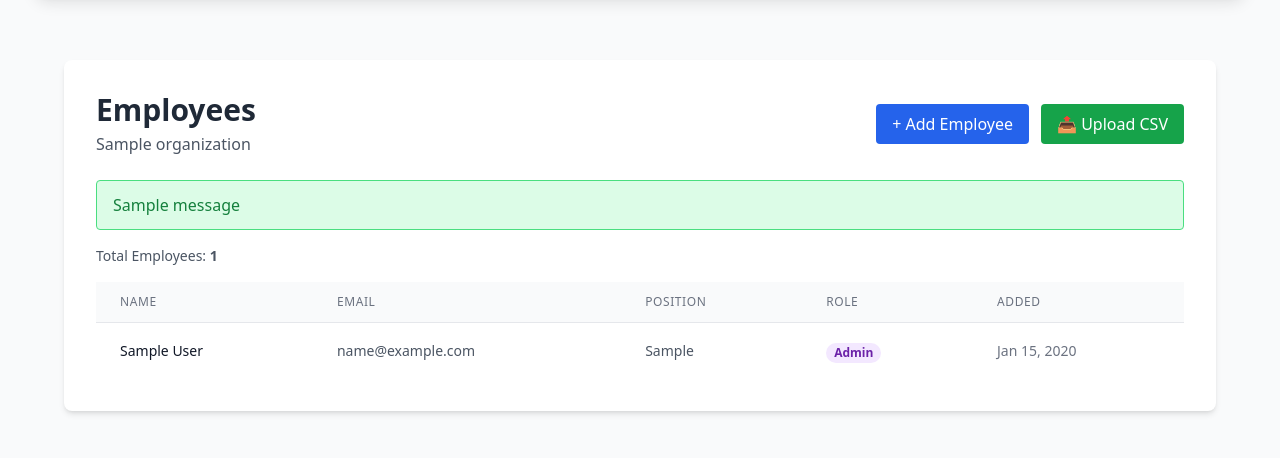
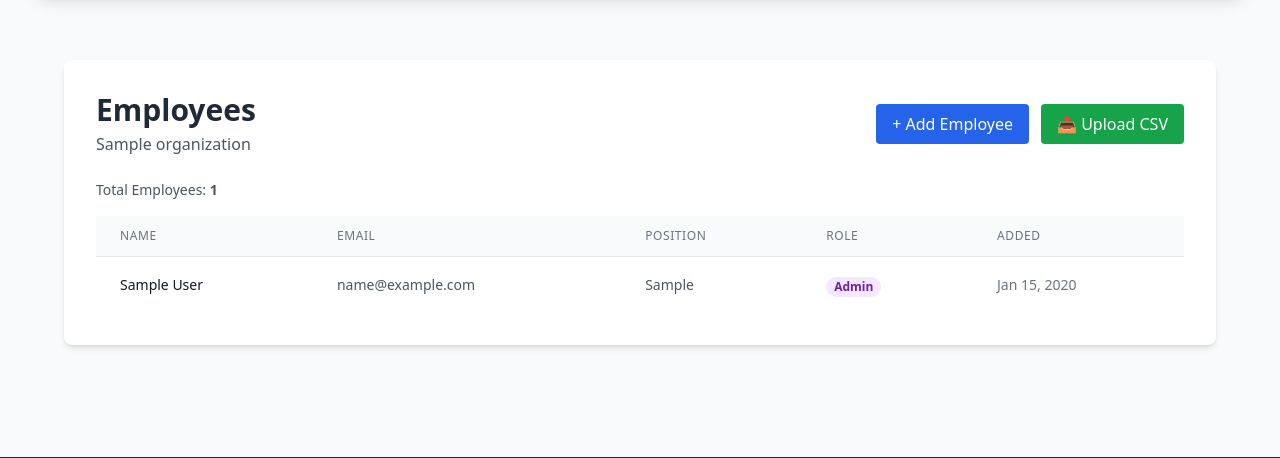
Before and after one commit to fishertrav1996/PhishGuard, a Django app: page /orgs/1/employees/ in a window 1280 px wide. Shown: the part 322-780 px from the top of the page. Run offline with Django 5.2, Linux system fonts and the light colour scheme; a user stored in the database is signed in; tables that the repository leaves empty hold one stand-in row (values such as "Sample post"); one stand-in notice (Sample message) is shown; some libraries are stand-ins or nearby versions.

Commit message:
Removed msg display in list_employees, and upload_employees to avoid duplicate msgs

```diff
--- a/orgs/templates/orgs/list_employees.html
+++ b/orgs/templates/orgs/list_employees.html
@@ -21,16 +21,6 @@
                 </a>
             </div>
         </div>
-
-        {% if messages %}
-            <div class="mb-4">
-                {% for message in messages %}
-                    <div class="{% if message.tags == 'error' %}bg-red-100 border-red-400 text-red-700{% else %}bg-green-100 border-green-400 text-green-700{% endif %} border px-4 py-3 rounded mb-2">
-                        {{ message }}
-                    </div>
-                {% endfor %}
-            </div>
-        {% endif %}
 
         {% if employees %}
             <div class="mb-4 text-sm text-gray-600">
```
Also changed, not shown: orgs/templates/orgs/upload_employees_csv.html (+0 -10 lines).
